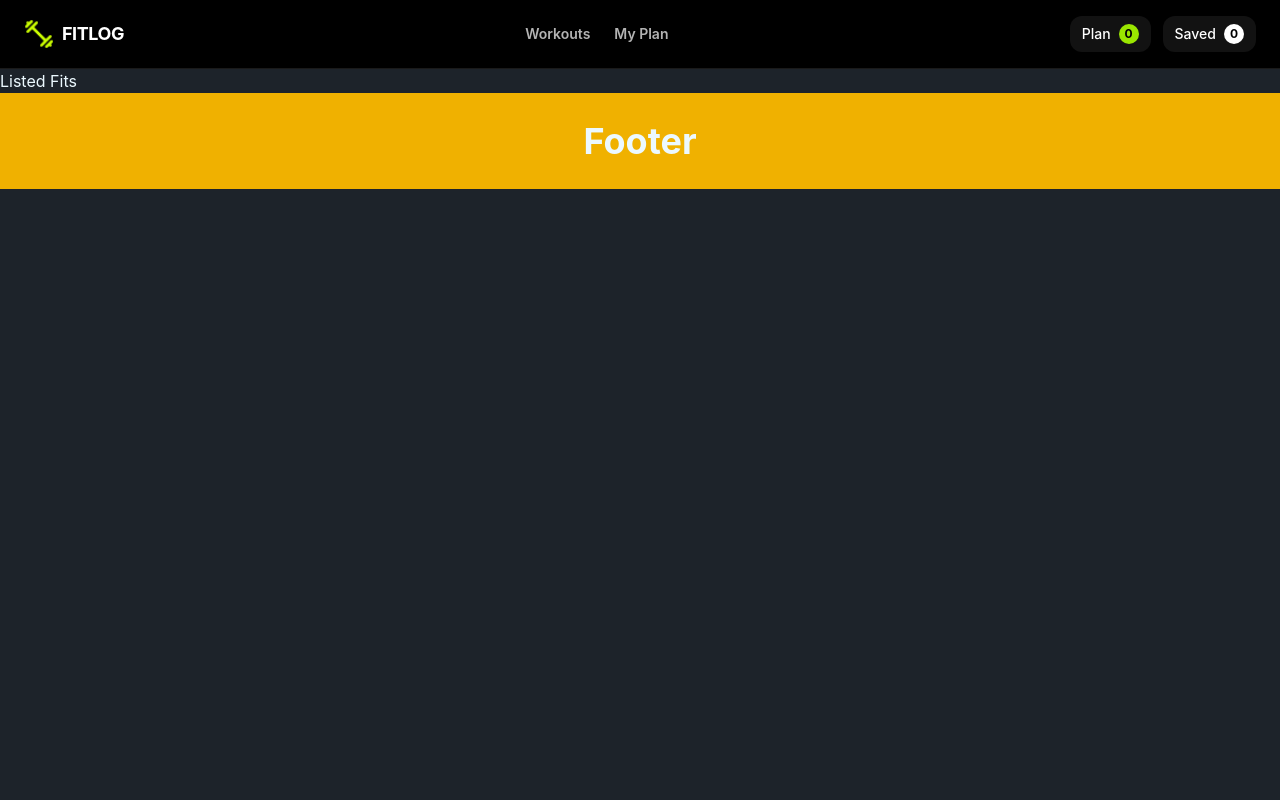
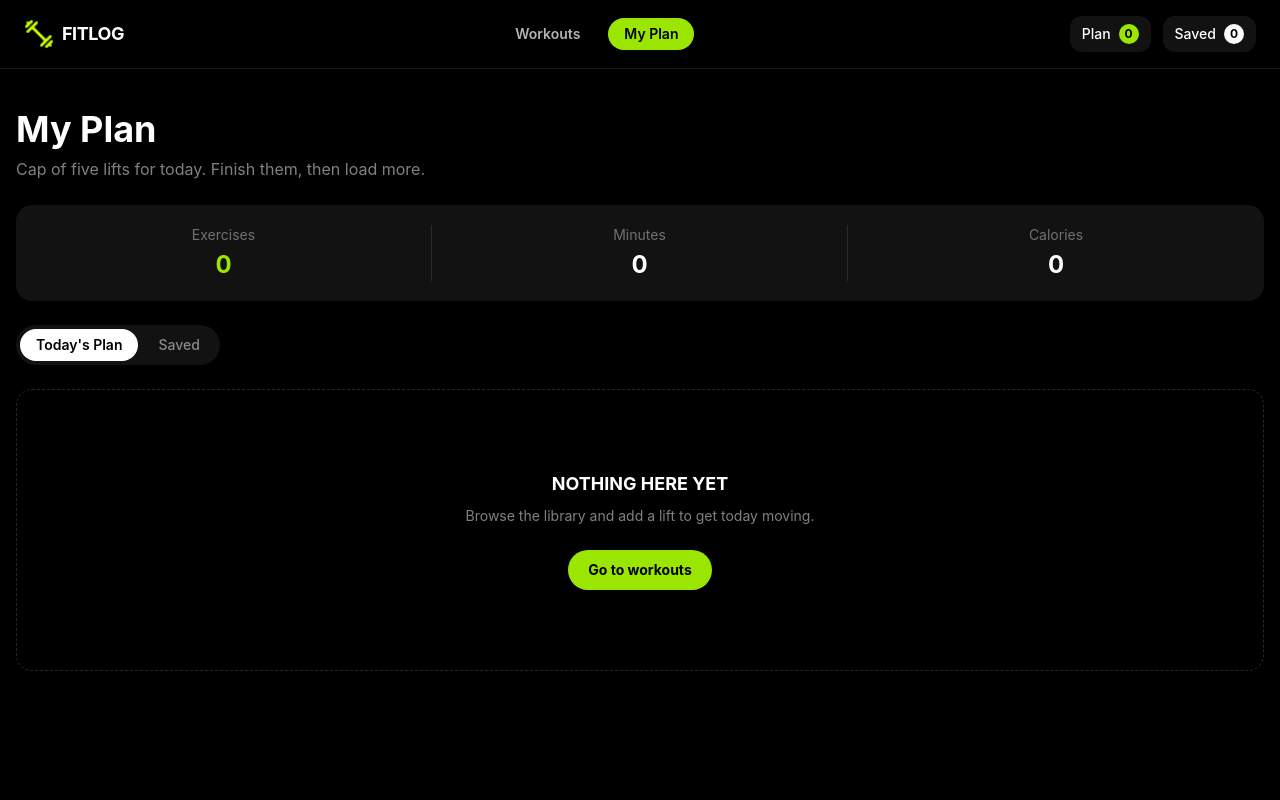
Before and after one commit to Murad114370/assignment-6-fit, a Next.js app: page /listed-fits in a window 1280 px wide. Shown: the top 800 px of the page. Built offline with nearby package versions, Linux system fonts and the light colour scheme.

Commit message:
added today's & saved tab

```diff
--- a/src/app/fits/[id]/page.tsx
+++ b/src/app/fits/[id]/page.tsx
@@ -105,6 +105,7 @@ const Page = async ({ params }: { params: Promise<{ id: string }> }) => {
                     <div className="mt-8 flex flex-wrap gap-3">
                         <TodayButton fit={fit} />
 
+
                         <LaterListButton fit={fit} />
                     </div>
                 </div>
--- a/src/app/listed-fits/page.tsx
+++ b/src/app/listed-fits/page.tsx
@@ -1,13 +1,103 @@
 "use client";
+
+import Fitcard from '@/components/shared/Fitcard';
 import { FitsContext } from '@/context/FitsContext';
-import React, { useContext } from 'react';
+import { IFit } from '@/types/fits.type';
+import Link from 'next/link';
+import React, { useContext, useMemo, useState } from 'react';
+
+type TabKey = "today" | "saved";
 
 const ListedFits = () => {
-    const {todayFits, laterlist} = useContext(FitsContext)
-    console.log(todayFits,laterlist ,"todayFits", "laterlist");
+    const { todayFits, laterlist } = useContext(FitsContext);
+    const [activeTab, setActiveTab] = useState<TabKey>("today");
+
+    const activeList: IFit[] = activeTab === "today" ? todayFits : laterlist;
+
+    const stats = useMemo(() => {
+        return {
+            exercises: activeList.length,
+            minutes: activeList.reduce((sum, fit) => sum + fit.duration, 0),
+            calories: activeList.reduce((sum, fit) => sum + fit.caloriesBurned, 0),
+        };
+    }, [activeList]);
+
     return (
-        <div>
-            Listed Fits
+        <div className="min-h-screen bg-black px-4 py-10 text-white">
+            <div className="container mx-auto">
+
+                {/* Heading */}
+                <div className="mb-6">
+                    <h2 className="text-4xl font-bold">My Plan</h2>
+                    <p className="mt-2 text-white/50">
+                        Cap of five lifts for today. Finish them, then load more.
+                    </p>
+                </div>
+
+                {/* Stats */}
+                <div className="mb-6 grid grid-cols-3 divide-x divide-white/10 rounded-2xl bg-[#121212] py-5">
+                    <div className="text-center">
+                        <p className="text-sm text-white/40">Exercises</p>
+                        <p className="mt-1 text-2xl font-bold text-lime-400">{stats.exercises}</p>
+                    </div>
+                    <div className="text-center">
+                        <p className="text-sm text-white/40">Minutes</p>
+                        <p className="mt-1 text-2xl font-bold">{stats.minutes}</p>
+                    </div>
+                    <div className="text-center">
+                        <p className="text-sm text-white/40">Calories</p>
+                        <p className="mt-1 text-2xl font-bold">{stats.calories}</p>
+                    </div>
+                </div>
+
+                {/* Tabs */}
+                <div className="mb-6 flex items-center justify-between">
+                    <div className="flex gap-1 rounded-full bg-[#121212] p-1">
+                        <button
+                            onClick={() => setActiveTab("today")}
+                            className={
+                                activeTab === "today"
+                                    ? "rounded-full bg-white px-4 py-1.5 text-sm font-semibold text-black"
+                                    : "px-4 py-1.5 text-sm font-medium text-white/50 transition hover:text-white"
+                            }
+                        >
+                            Today&apos;s Plan
+                        </button>
+                        <button
+                            onClick={() => setActiveTab("saved")}
+                            className={
+                                activeTab === "saved"
+                                    ? "rounded-full bg-white px-4 py-1.5 text-sm font-semibold text-black"
+                                    : "px-4 py-1.5 text-sm font-medium text-white/50 transition hover:text-white"
+                            }
+                        >
+                            Saved
+                        </button>
+                    </div>
+                </div>
+
+                {/* List / Empty state */}
+                {activeList.length > 0 ? (
+                    <div className="grid gap-6 sm:grid-cols-2 lg:grid-cols-3">
+                        {activeList.map((fit) => (
+                            <Fitcard key={fit.id} fit={fit} />
+                        ))}
+                    </div>
+                ) : (
+                    <div className="flex flex-col items-center justify-center rounded-2xl border border-dashed border-white/15 py-20 text-center">
+                        <h3 className="text-lg font-bold uppercase">Nothing Here Yet</h3>
+                        <p className="mt-2 max-w-sm text-sm text-white/50">
+                            Browse the library and add a lift to get today moving.
+                        </p>
+                        <Link
+                            href="/"
+                            className="mt-6 rounded-full bg-lime-400 px-5 py-2.5 text-sm font-bold text-black transition hover:bg-lime-300"
+                        >
+                            Go to workouts
+                        </Link>
+                    </div>
+                )}
+            </div>
         </div>
     );
 };
--- a/src/components/shared/Navbar.tsx
+++ b/src/components/shared/Navbar.tsx
@@ -3,36 +3,34 @@
 import Image from "next/image";
 import Link from "next/link";
 import { usePathname } from "next/navigation";
-import React from "react";
-import logo from '@/assets/logo.png'
+import React, { useContext } from "react";
+import logo from '@/assets/logo.png';
+import { FitsContext } from '@/context/FitsContext';
 
 const Navbar = () => {
     const pathname = usePathname();
+    const { todayFits, laterlist } = useContext(FitsContext);
 
     const isWorkoutsActive = pathname === "/" || pathname === "/fits";
+    const isMyPlanActive = pathname === "/listed-fits";
 
     return (
-        <nav className=" border-b border-white/10 bg-black px-6 py-4">
-            <div className=" container mx-auto flex items-center justify-between">
+        <nav className="border-b border-white/10 bg-black px-6 py-4">
+            <div className="container mx-auto flex items-center justify-between">
                 {/* Logo */}
                 <Link href="/" className="flex items-center gap-2 text-white">
-                    <Image
-                    src={logo}
-                    alt={'Logo'}
-                    width={30}
-                    height={30} />
-
+                    <Image src={logo} alt="Logo" width={30} height={30} />
                     <span className="text-lg font-bold tracking-tight">FITLOG</span>
                 </Link>
 
                 {/* Center links */}
-                <div className="flex items-center gap-6 text-sm font-semibold">
+                <div className="flex items-center gap-3 text-sm font-semibold">
                     <Link
                         href="/"
                         className={
                             isWorkoutsActive
-                                ? "text-lime-400"
-                                : "text-white/70 transition hover:text-white"
+                                ? "rounded-full bg-lime-400/10 px-4 py-1.5 text-lime-400"
+                                : "px-4 py-1.5 text-white/70 transition hover:text-white"
                         }
                     >
                         Workouts
@@ -40,9 +38,9 @@ const Navbar = () => {
                     <Link
                         href="/listed-fits"
                         className={
-                            pathname === "/my-plan"
-                                ? "text-lime-400"
-                                : "text-white/70 transition hover:text-white"
+                            isMyPlanActive
+                                ? "rounded-full bg-lime-400 px-4 py-1.5 text-black"
+                                : "px-4 py-1.5 text-white/70 transition hover:text-white"
                         }
                     >
                         My Plan
@@ -54,19 +52,18 @@ const Navbar = () => {
                     <div className="flex items-center gap-2 rounded-xl bg-[#121212] px-3 py-2 text-sm font-medium text-white">
                         Plan
                         <span className="flex h-5 w-5 items-center justify-center rounded-full bg-lime-400 text-xs font-bold text-black">
-                            0
+                            {todayFits.length}
                         </span>
                     </div>
                     <div className="flex items-center gap-2 rounded-xl bg-[#121212] px-3 py-2 text-sm font-medium text-white">
                         Saved
                         <span className="flex h-5 w-5 items-center justify-center rounded-full bg-white text-xs font-bold text-black">
-                            0
+                            {laterlist.length}
                         </span>
                     </div>
                 </div>
             </div>
         </nav>
-
     );
 };
 
```
